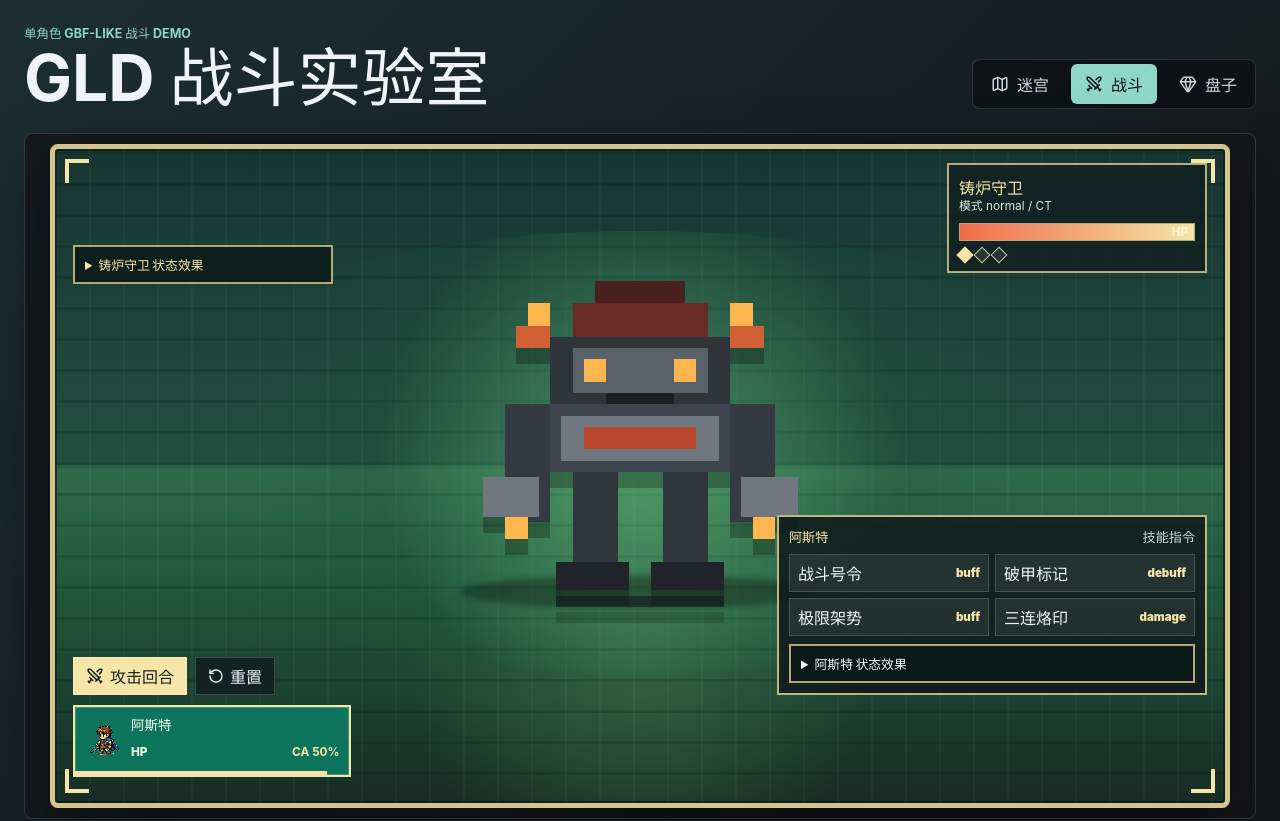
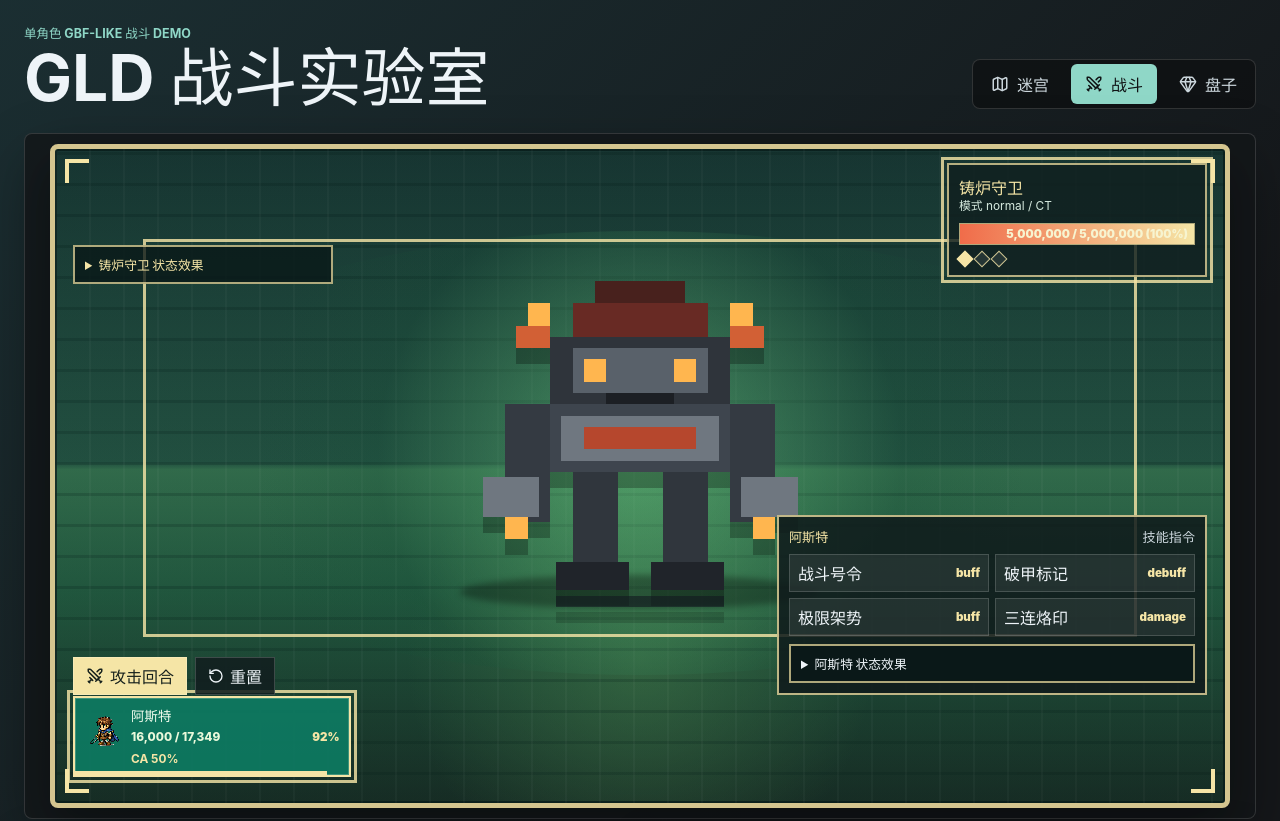
Before and after one commit to geturin/GLD, a React (Vite) app: page / in a window 1280 px wide. Shown: the top 821 px of the page. Built offline with nearby package versions, Linux system fonts and the light colour scheme.

Commit message:
Show selectable combatant HP details

```diff
--- a/src/App.tsx
+++ b/src/App.tsx
@@ -55,6 +55,10 @@ function readNumber(value: string) {
 
 function percentValue(value: number) {
   return Math.round(value * 100);
+}
+
+function formatPercent(current: number, max: number) {
+  return `${Math.round(Math.max(0, Math.min(100, (current / max) * 100)))}%`;
 }
 
 function formatTemplate(template: string, values: Record<string, string | number>) {
@@ -347,6 +351,7 @@ export function App() {
   const [battleFeedback, setBattleFeedback] = useState<BattleFeedback | null>(null);
   const [battleFeedbackQueue, setBattleFeedbackQueue] = useState<BattleFeedback[]>([]);
   const [selectedMemberId, setSelectedMemberId] = useState(battle.party[0].id);
+  const [selectedEnemyId, setSelectedEnemyId] = useState(battle.enemy.id);
   const [editorKind, setEditorKind] = useState<DataEditorKind>("weapons");
   const [editorId, setEditorId] = useState(dataSets.weapons[0]?.id ?? "");
   const [editorDraft, setEditorDraft] = useState(() =>
@@ -356,6 +361,7 @@ export function App() {
 
   const selectedMember =
     battle.party.find((member) => member.id === selectedMemberId) ?? battle.party[0];
+  const selectedEnemy = battle.enemy;
   const enemyHpRate = hpPercent(battle.enemy.hp, battle.enemy.maxHp);
   const effectiveMaxHp = selectedMember.maxHp + battle.weaponGrid.hp;
 
@@ -606,6 +612,7 @@ export function App() {
     setBattle(nextBattle);
     playResetFeedbacks();
     setSelectedMemberId(nextBattle.party[0]?.id ?? "");
+    setSelectedEnemyId(nextBattle.enemy.id);
   }
 
   function selectEditorItem(kind: DataEditorKind, id: string) {
@@ -817,13 +824,20 @@ export function App() {
             <div className="screen-corner bottom-left" />
             <div className="screen-corner bottom-right" />
 
-            <div className="enemy-overview" aria-label={t.battleScene.enemyStatus}>
+            <button
+              className={`enemy-overview ${battle.enemy.id === selectedEnemyId ? "selected" : ""}`}
+              aria-label={t.battleScene.enemyStatus}
+              onClick={() => setSelectedEnemyId(battle.enemy.id)}
+              type="button"
+            >
               <div>
                 <strong>{battle.enemy.name}</strong>
                 <small>{t.battleScene.mode} {battle.enemy.mode} / {t.battleScene.ct}</small>
               </div>
               <div className="enemy-mini-hp">
-                <span>{t.battle.hp}</span>
+                <span>
+                  {formatNumber(battle.enemy.hp)} / {formatNumber(battle.enemy.maxHp)} ({formatPercent(battle.enemy.hp, battle.enemy.maxHp)})
+                </span>
                 <i style={{ width: enemyHpRate }} />
               </div>
               <div className="charge-diamonds" aria-label={t.battle.chargeDiamond}>
@@ -834,15 +848,18 @@ export function App() {
                   />
                 ))}
               </div>
-            </div>
+            </button>
 
-            <div
+            <button
               className={`enemy-stage ${
                 battleFeedback?.targetType === "enemy" && battleFeedback.targetId === battle.enemy.id
                   ? battleFeedback.kind
                   : ""
-              }`}
+              } ${battle.enemy.id === selectedEnemyId ? "selected" : ""}`}
               key={`enemy-feedback-${battleFeedback?.targetType === "enemy" ? battleFeedback.id : "idle"}`}
+              onClick={() => setSelectedEnemyId(battle.enemy.id)}
+              type="button"
+              aria-label={battle.enemy.name}
             >
               <div className="enemy-shadow" />
               {battle.enemy.spriteUrl ? (
@@ -864,14 +881,14 @@ export function App() {
                   ))}
                 </div>
               ) : null}
-            </div>
+            </button>
 
             <details className="enemy-status-drawer">
-              <summary>{battle.enemy.name} {t.panels.statusEffects}</summary>
+              <summary>{selectedEnemy.name} {t.panels.statusEffects}</summary>
               <StatusList
-                effects={battle.enemy.statusEffects}
+                effects={selectedEnemy.statusEffects}
                 emptyText={t.battle.noStatusEffects}
-                title={`${battle.enemy.name} ${t.panels.statusEffects}`}
+                title={`${selectedEnemy.name} ${t.panels.statusEffects}`}
               />
             </details>
 
@@ -896,7 +913,8 @@ export function App() {
                   ) : null}
                   <strong>{member.name}</strong>
                   <span>
-                    {t.battle.hp}
+                    {formatNumber(member.hp)} / {formatNumber(member.maxHp + battle.weaponGrid.hp)}
+                    <small>{formatPercent(member.hp, member.maxHp + battle.weaponGrid.hp)}</small>
                     <b>CA {member.chargeBar}%</b>
                   </span>
                   <i style={{ width: hpPercent(member.hp, member.maxHp + battle.weaponGrid.hp) }} />
--- a/src/styles.css
+++ b/src/styles.css
@@ -521,7 +521,17 @@ h3 {
   width: min(34%, 260px);
   padding: 10px;
   border: 2px solid rgba(245, 229, 166, 0.72);
+  color: inherit;
   background: rgba(17, 31, 31, 0.82);
+  cursor: pointer;
+  text-align: left;
+}
+
+.enemy-overview.selected,
+.enemy-stage.selected,
+.party-command-card.selected {
+  outline: 3px solid rgba(245, 229, 166, 0.82);
+  outline-offset: 3px;
 }
 
 .enemy-overview strong,
@@ -541,7 +551,7 @@ h3 {
 
 .enemy-mini-hp {
   position: relative;
-  height: 18px;
+  height: 22px;
   overflow: hidden;
   border: 1px solid rgba(245, 229, 166, 0.7);
   background: rgba(0, 0, 0, 0.34);
@@ -555,7 +565,8 @@ h3 {
 
 .enemy-mini-hp span {
   position: absolute;
-  inset: 1px 6px auto auto;
+  z-index: 1;
+  inset: 3px 6px auto auto;
   color: #f7f4d0;
   font-size: 0.72rem;
   font-weight: 900;
@@ -566,6 +577,10 @@ h3 {
   inset: 96px 8% 172px;
   display: grid;
   place-items: center;
+  border: 0;
+  color: inherit;
+  background: transparent;
+  cursor: pointer;
 }
 
 .enemy-stage.damage .dungeon-enemy-sprite {
@@ -713,16 +728,22 @@ h3 {
 }
 
 .party-command-card span {
-  display: flex;
-  align-items: center;
-  justify-content: space-between;
+  display: grid;
+  grid-template-columns: 1fr auto;
   gap: 8px;
   color: #eaf9db;
   font-size: 0.74rem;
   font-weight: 800;
 }
 
+.party-command-card small {
+  color: #f5e5a6;
+  font-size: 0.72rem;
+  font-weight: 900;
+}
+
 .party-command-card b {
+  grid-column: 1 / -1;
   color: #f5e5a6;
 }
 
```
